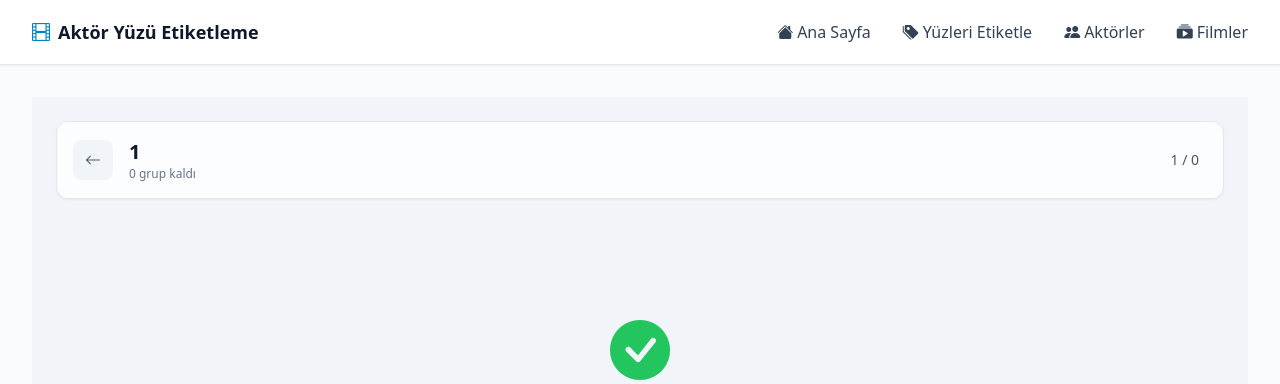
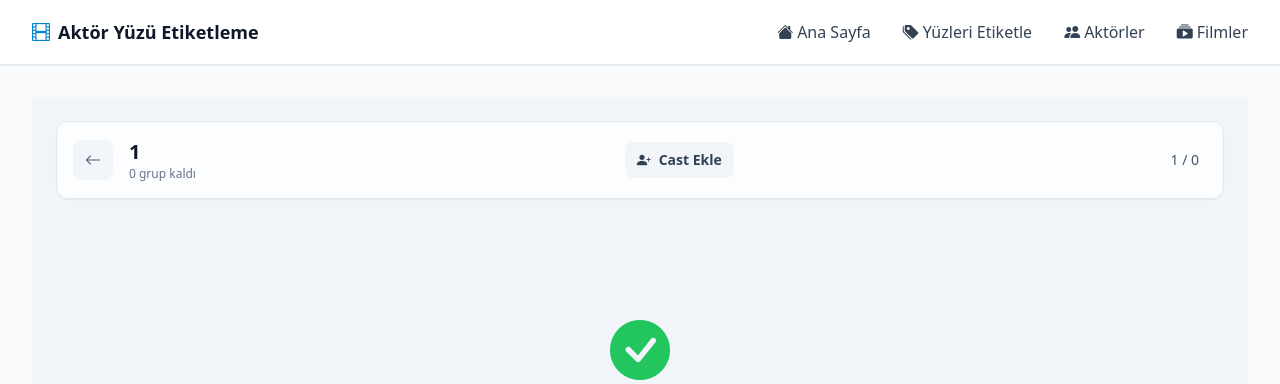
Before and after one commit to ysfdursun/video_face_embedding_ui, a Django app: page /label/all/?movie=1 in a window 1280 px wide. Shown: the top 384 px of the page. Run offline with Django 5.2, Linux system fonts and the light colour scheme; data that the repository does not hold is empty.

Commit message:
change cast management inside labeling

```diff
--- a/core/templates/core/label_face_filesystem.html
+++ b/core/templates/core/label_face_filesystem.html
@@ -4,7 +4,9 @@
 {% block title %}Yüz Etiketleme Masası{% endblock %}
 
 {% block content %}
-<div x-data="labelingWorkstation()" class="min-h-screen bg-slate-100 p-6">
+<div x-data="labelingWorkstation()"
+     @add-cast="addActorToCast($event.detail)"
+     class="min-h-screen bg-slate-100 p-6">
 
     <!-- SELECT MOVIE STATE -->
     {% if action == 'select_movie' %}
@@ -55,11 +57,48 @@
             </div>
 
             <!-- Bulk Actions -->
-            <div class="flex items-center gap-3" x-show="selectedGroups.length > 0" x-transition.opacity>
+            <div class="flex items-center gap-3">
+                <!-- Global Add Cast Button -->
+                 <div x-data="{ open: false, query: '' }" class="relative">
+                    <button @click="open = !open; $nextTick(() => $refs.globalCastInput.focus())"
+                            class="px-3 py-2 bg-slate-100 hover:bg-slate-200 text-slate-700 rounded-lg text-sm font-semibold transition-colors flex items-center gap-2">
+                        <i class="bi bi-person-plus-fill"></i> Cast Ekle
+                    </button>
+
+                    <!-- Global Cast Search Dropdown -->
+                    <div x-show="open" @click.away="open = false"
+                         class="absolute top-full left-0 mt-2 w-64 bg-white border border-slate-200 rounded-xl shadow-xl z-50 p-3"
+                         style="display: none;">
+
+                        <div class="text-xs font-semibold text-slate-500 mb-2 uppercase">Filme Oyuncu Ekle</div>
+                        <input x-ref="globalCastInput"
+                               x-model="query"
+                               type="text"
+                               placeholder="Veritabanında ara..."
+                               class="w-full px-3 py-2 text-sm border border-slate-200 rounded-lg mb-2 focus:ring-2 focus:ring-indigo-500">
+
+                        <div class="max-h-48 overflow-y-auto space-y-1">
+                            <template x-for="actor in allActors.filter(a => a.toLowerCase().includes(query.toLowerCase()) && !castMembers.includes(a))">
+                                <button @click="$dispatch('add-cast', actor); open = false; query = ''"
+                                        class="w-full text-left px-3 py-2 hover:bg-indigo-50 text-sm text-slate-700 rounded-lg flex items-center justify-between group">
+                                    <span x-text="actor"></span>
+                                    <i class="bi bi-plus-circle text-indigo-400 opacity-0 group-hover:opacity-100"></i>
+                                </button>
+                            </template>
+                            <div x-show="query && allActors.filter(a => a.toLowerCase().includes(query.toLowerCase())).length === 0" class="text-center py-2 text-xs text-slate-400">
+                                Sonuç bulunamadı
+                            </div>
+                        </div>
+                    </div>
+                </div>
+
+                <div x-show="selectedGroups.length > 0" x-transition.opacity class="flex items-center gap-2">
+                    <div class="h-6 w-px bg-slate-300 mx-2"></div>
                     <span class="text-sm font-semibold text-slate-700" x-text="selectedGroups.length + ' seçildi'"></span>
                     <button @click="deleteBulk()" class="px-4 py-2 bg-red-100 text-red-700 hover:bg-red-200 rounded-lg text-sm font-semibold transition-colors">
                         <i class="bi bi-trash3-fill mr-1"></i> Tümünü Sil
                     </button>
+                </div>
             </div>
 
             <!-- Page Nav -->
@@ -96,8 +135,9 @@
 
                     <!-- Delete Single Overlay -->
                     <button @click="discardGroup('{{ group.id }}')"
-                            class="absolute top-2 right-2 z-10 w-8 h-8 flex items-center justify-center bg-white/90 hover:bg-red-500 hover:text-white text-red-500 rounded-full shadow-sm transition-all" title="Grubu Sil">
-                        <i class="bi bi-x-lg"></i>
+                            class="absolute top-2 right-2 z-10 w-8 h-8 flex items-center justify-center bg-white/90 hover:bg-red-600 hover:text-white text-red-500 rounded-full shadow-md transition-all border border-slate-200"
+                            title="Bu Grubu Sil (Geri alınamaz)">
+                        <i class="bi bi-trash3-fill"></i>
                     </button>
 
                     <!-- Face Grid (Up to 4) -->
@@ -153,20 +193,50 @@
                         <!-- Manual Label Button (Confirmation) -->
                         <button @click="saveGroup('{{ group.id }}', localSearch)"
                                 :disabled="!localSearch"
-                                class="px-4 py-2 bg-indigo-600 hover:bg-indigo-700 disabled:opacity-50 disabled:cursor-not-allowed text-white rounded-lg text-sm font-bold transition-colors shadow-sm">
+                                class="px-4 py-2 bg-indigo-600 hover:bg-indigo-700 disabled:opacity-50 disabled:cursor-not-allowed text-white rounded-lg text-sm font-bold transition-colors shadow-sm"
+                                title="Onayla ve Etiketle">
                             <i class="bi bi-check-lg"></i>
                         </button>
                     </div>
 
-                    <!-- Quick Suggestions (Cast Members) -->
+                    <!-- Quick Suggestions (Dynamic from Cast) -->
                     <div class="mt-2 flex flex-wrap gap-2">
-                        {% for member in cast_list|slice:":4" %}
-                        <button @click="localSearch = '{{ member }}'"
+                        <template x-for="member in castMembers" :key="member">
+                            <button @click="localSearch = member"
                                     class="px-2 py-1 bg-slate-100 hover:bg-indigo-50 hover:text-indigo-600 border border-transparent hover:border-indigo-100 text-slate-600 rounded text-xs font-medium transition-all truncate max-w-[100px]"
-                                title="{{ member }}">
-                            {{ member }}
+                                    x-text="member"
+                                    :title="member">
                             </button>
-                        {% endfor %}
+                        </template>
+
+                        <!-- Add New Cast Button -->
+                        <div x-data="{ open: false, query: '' }" class="relative">
+                            <button @click="open = !open; $nextTick(() => $refs.castInput.focus())"
+                                    class="px-2 py-1 bg-slate-200 hover:bg-slate-300 text-slate-600 rounded text-xs font-bold transition-colors"
+                                    title="Cast'e Oyuncu Ekle">
+                                <i class="bi bi-plus-lg"></i>
+                            </button>
+
+                            <!-- Cast Search Dropdown -->
+                            <div x-show="open" @click.away="open = false"
+                                 class="absolute top-full left-0 mt-1 w-48 bg-white border border-slate-200 rounded-lg shadow-xl z-30 p-2"
+                                 style="display: none;">
+                                <input x-ref="castInput"
+                                       x-model="query"
+                                       type="text"
+                                       placeholder="Aktör ara..."
+                                       class="w-full px-2 py-1 text-xs border border-slate-200 rounded mb-2">
+
+                                <div class="max-h-32 overflow-y-auto space-y-1">
+                                    <template x-for="actor in allActors.filter(a => a.toLowerCase().includes(query.toLowerCase()) && !castMembers.includes(a))">
+                                        <button @click="$dispatch('add-cast', actor); open = false; query = ''"
+                                                class="w-full text-left px-2 py-1 hover:bg-indigo-50 text-xs text-slate-700 rounded block">
+                                            <span x-text="actor"></span>
+                                        </button>
+                                    </template>
+                                </div>
+                            </div>
+                        </div>
                     </div>
                 </div>
             </div>
@@ -226,6 +296,34 @@ function labelingWorkstation() {
                 return;
             }
             this.sendAction('save', groupId, actorName);
+        },
+
+        addActorToCast(actorName) {
+            if (!actorName) return;
+            if (this.castMembers.includes(actorName)) return;
+
+            fetch('{% url "core:api_cast_manage" %}', {
+                method: 'POST',
+                headers: {
+                    'Content-Type': 'application/json',
+                    'X-CSRFToken': '{{ csrf_token }}'
+                },
+                body: JSON.stringify({
+                    movie: this.movieTitle,
+                    actor: actorName
+                })
+            })
+            .then(res => res.json())
+            .then(data => {
+                if (data.success) {
+                    this.castMembers.push(actorName);
+                    // Sort alphabetically
+                    this.castMembers.sort((a, b) => a.localeCompare(b));
+                } else {
+                    alert(data.message || 'Cast eklenemedi');
+                }
+            })
+            .catch(err => console.error(err));
         },
 
         deleteSingleFace(facePath, buttonEl) {
```
Also changed, not shown: 3 other files. Lines whose indentation alone changed are shown as unchanged.
